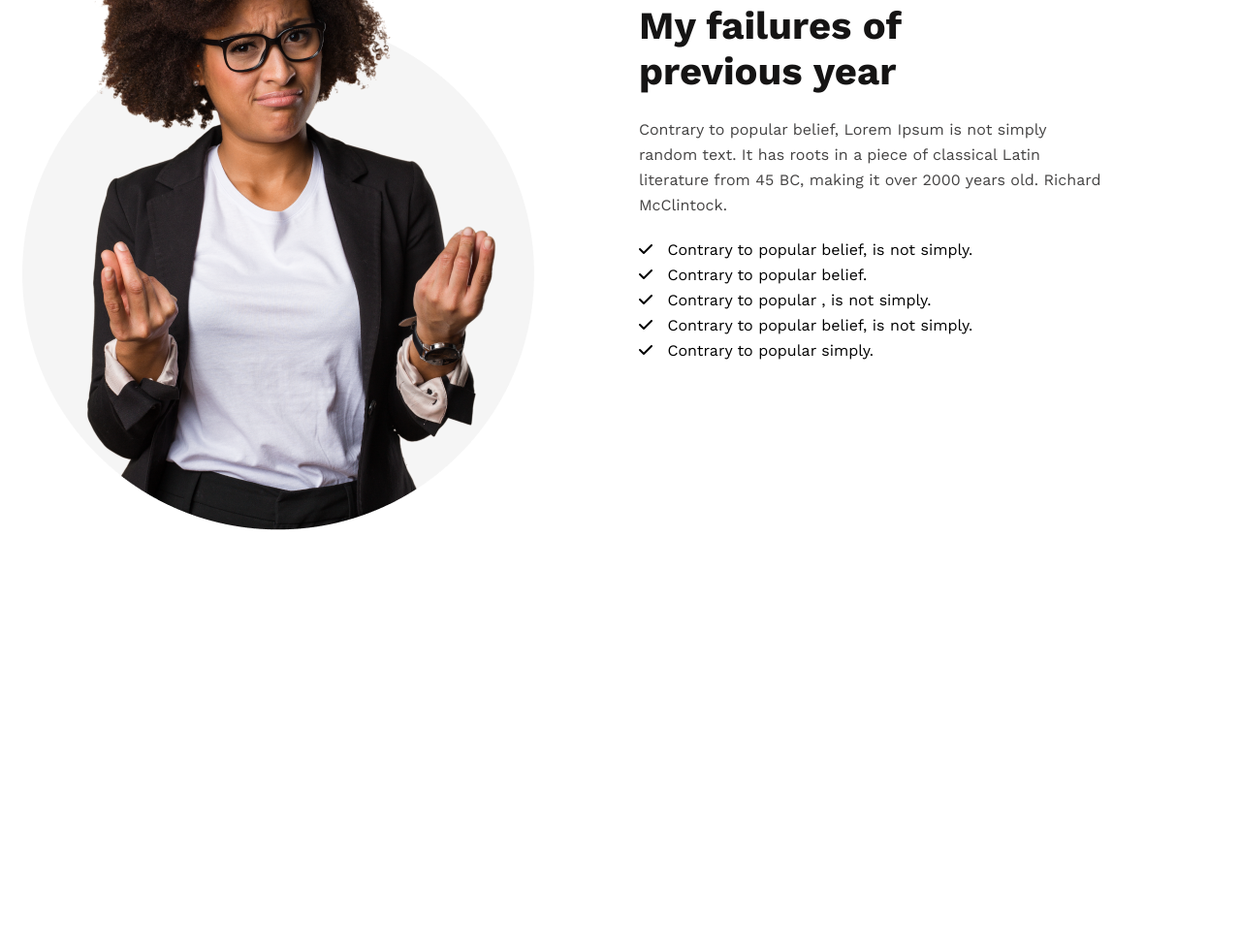
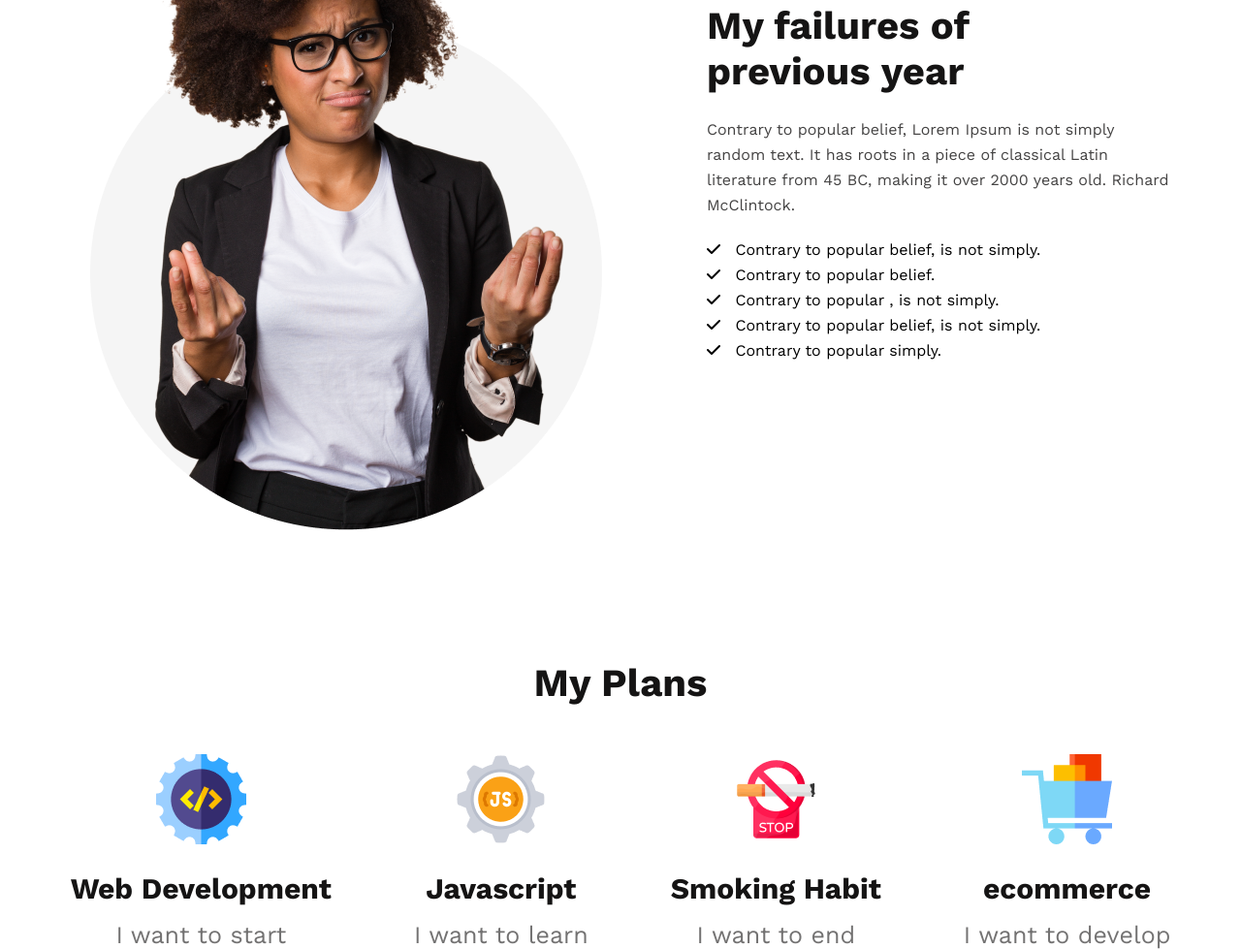
Before and after one commit to devshakibuddin/assignment1, a plain HTML site: page index.html in a window 1280 px wide. Shown: the part 1112-2091 px from the top of the page at 97% size. Before the commit the page ends 1793 px from the top, so only its background shows below. Drawn offline with nearby package versions, Linux system fonts and the light colour scheme.

Commit message:
my plan section add done

```diff
--- a/index.html
+++ b/index.html
@@ -37,6 +37,35 @@
                 <p><i class="fa-sharp fa-solid fa-check"></i> Contrary to popular simply.</p>
             </div>
         </section>
+        <!-- Failures section Ended -->
+        <!-- My plane Section Start -->
+
+        <section class="my-plans">
+            <h3 class="section-tittle">My Plans</h3>
+            <div class="plan-details">
+                <div>
+                    <img src="images/icons/web.png" alt="">
+                    <h4>Web Development</h4>
+                    <p>I want to start</p>
+                </div>
+                <div>
+                    <img src="images/icons/js.png" alt="">
+                    <h4>Javascript</h4>
+                    <p>I want to learn</p>
+                </div>
+                <div>
+                    <img src="images/icons/smoke.png" alt="">
+                    <h4>Smoking Habit</h4>
+                    <p>I want to end</p>
+                </div>
+                <div>
+                    <img src="images/icons/ecom.png" alt="">
+                    <h4>ecommerce</h4>
+                    <p>I want to develop</p>
+                </div>
+            </div>
+        </section>
+        <!-- My plan section ended -->
 
     </main>
     <footer>
--- a/style.css
+++ b/style.css
@@ -7,6 +7,7 @@
 
 main{
     max-width: 1140px;
+    margin: 0 auto;
 }
 
 .btn-primary{
@@ -81,3 +82,39 @@ main{
     padding-top: 8px;
     padding-right: 10px;
 }
+/* failures section ended */
+/* My Plane Section styles Started */
+
+
+.my-plans{
+    text-align: center;
+}
+.section-tittle{
+    font-weight: 700;
+    font-size: 40px;
+    line-height: 47px;
+    color: #151414;
+    margin-bottom: 50px;
+}
+
+.plan-details{
+    display: flex;
+    gap: 85px;
+    justify-content: center;
+}
+.my-plans h4{
+    font-weight: 700;
+    font-size: 30px;
+    line-height: 35px;
+    color: #151414;
+    padding-top: 24px;
+    padding-bottom: 16px;
+}
+.my-plans p{
+    font-weight: 500;
+    font-size: 25px;
+    line-height: 29px;
+    color: #737272;
+}
+
+/* My plan section styles ended */
```
